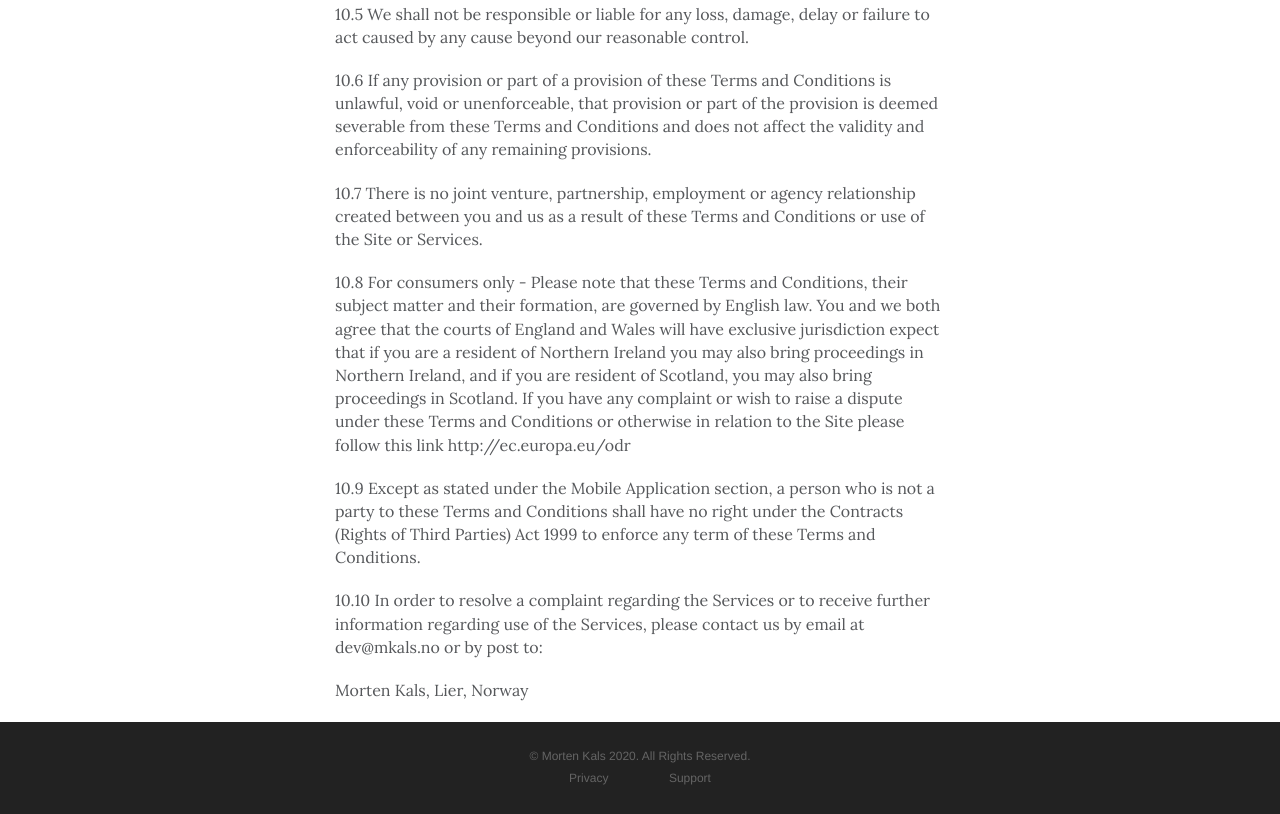
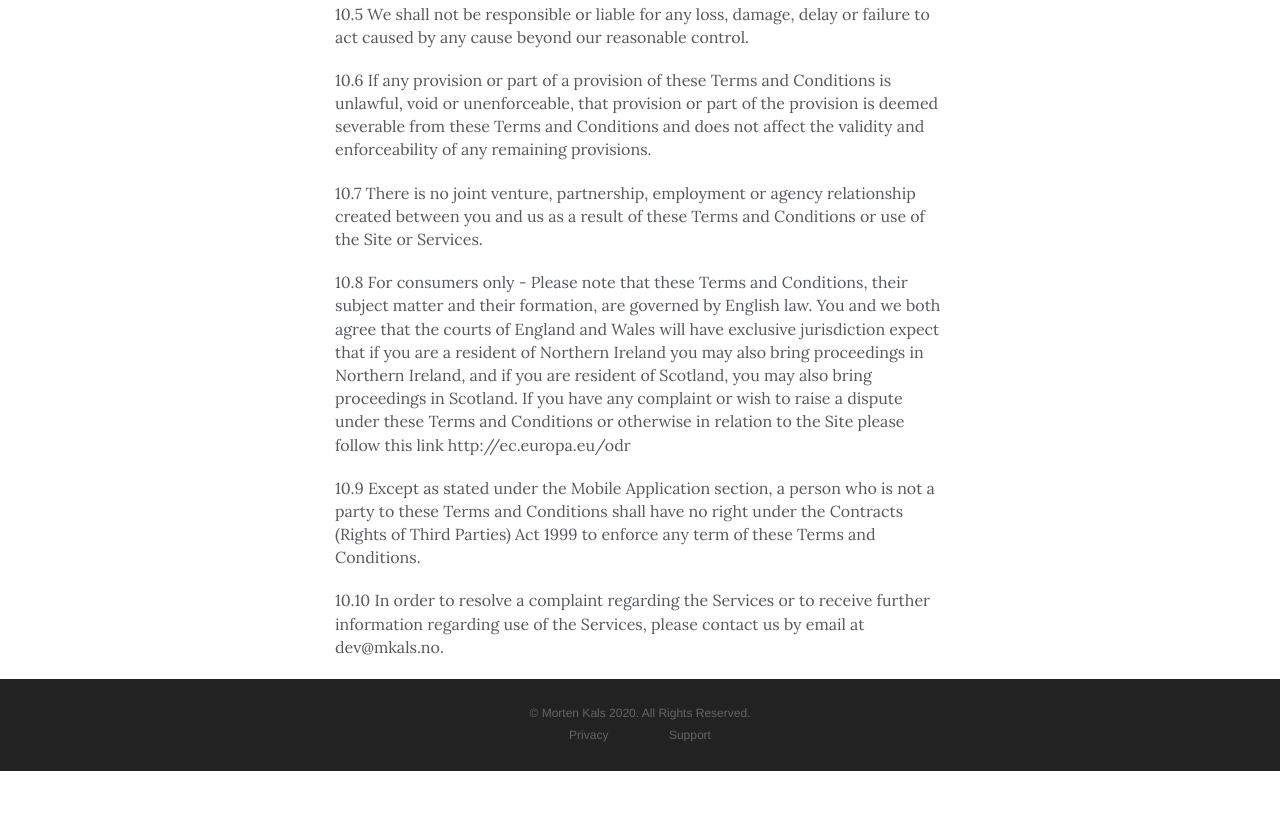
Before and after one commit to mkals/AirLogger.github.io, a plain HTML site: page terms/index.html in a window 1280 px wide. Shown: the part 7555-8369 px from the top of the page. After the commit the page ends 8326 px from the top, so only its background shows below. Drawn offline with nearby package versions, Linux system fonts and the light colour scheme; a web font is replaced by a local one.

Commit message:
text fix

```diff
--- a/terms/index.html
+++ b/terms/index.html
@@ -194,9 +194,7 @@
 
 <p>10.9 Except as stated under the Mobile Application section, a person who is not a party to these Terms and Conditions shall have no right under the Contracts (Rights of Third Parties) Act 1999 to enforce any term of these Terms and Conditions.</p>
 
-<p>10.10 In order to resolve a complaint regarding the Services or to receive further information regarding use of the Services, please contact us by email at dev@mkals.no or by post to:</p>
-
-<p>  Morten Kals, Lier, Norway</p></div>
+<p>10.10 In order to resolve a complaint regarding the Services or to receive further information regarding use of the Services, please contact us by email at dev@mkals.no.</div>
                     <!-- End: Text -->
                 </div>
             </div>
```
